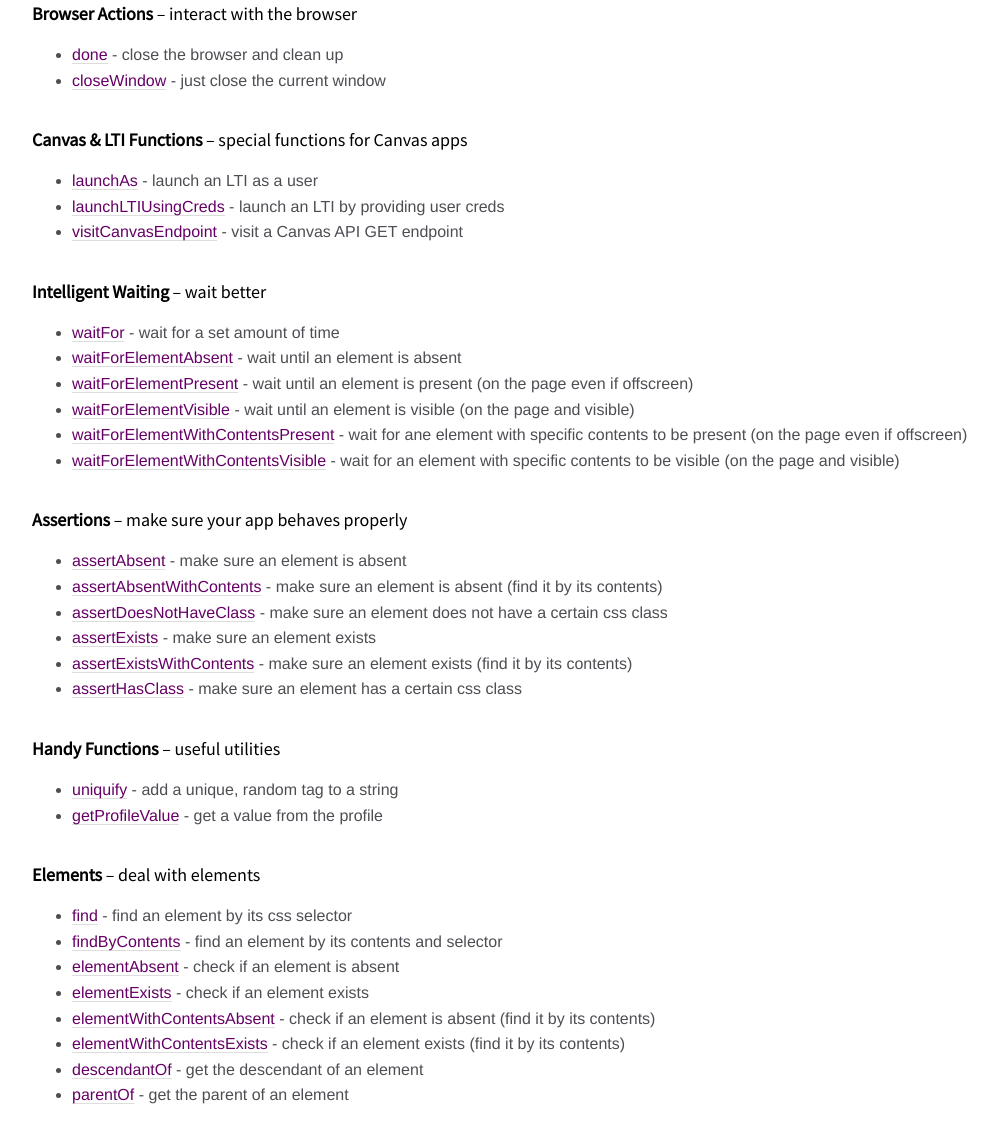
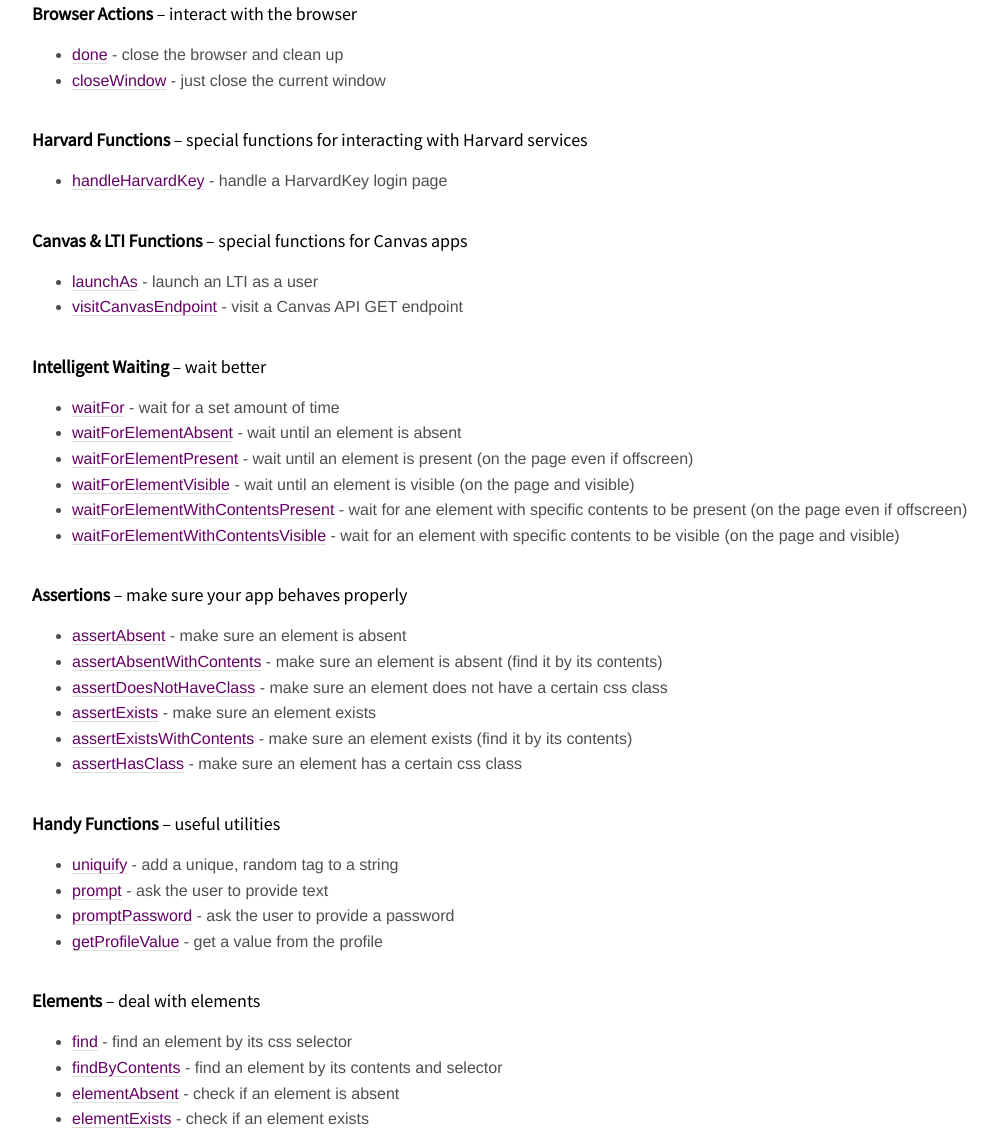
Before and after one commit to harvard-edtech/create-kaixa, a website: page docs/index.html in a window 1280 px wide. Shown: the part 1757-2886 px from the top of the page, without its empty margins (258-1256 px from the left). Drawn offline with Linux system fonts and the light colour scheme.

Commit message:
Added support for admin two factor

```diff
--- a/docs/index.html
+++ b/docs/index.html
@@ -141,10 +141,13 @@
 <li><a href="https://harvard-edtech.github.io/create-kaixa/Kaixa.html#done">done</a> - close the browser and clean up</li>
 <li><a href="https://harvard-edtech.github.io/create-kaixa/Kaixa.html#closeWindow">closeWindow</a> - just close the current window</li>
 </ul>
+<h2><strong>Harvard Functions</strong> – special functions for interacting with Harvard services</h2>
+<ul>
+<li><a href="https://harvard-edtech.github.io/create-kaixa/Kaixa.html#handleHarvardKey">handleHarvardKey</a> - handle a HarvardKey login page</li>
+</ul>
 <h2><strong>Canvas &amp; LTI Functions</strong> – special functions for Canvas apps</h2>
 <ul>
 <li><a href="https://harvard-edtech.github.io/create-kaixa/Kaixa.html#launchAs">launchAs</a> - launch an LTI as a user</li>
-<li><a href="https://harvard-edtech.github.io/create-kaixa/Kaixa.html#launchLTIUsingCreds">launchLTIUsingCreds</a> - launch an LTI by providing user creds</li>
 <li><a href="https://harvard-edtech.github.io/create-kaixa/Kaixa.html#visitCanvasEndpoint">visitCanvasEndpoint</a> - visit a Canvas API GET endpoint</li>
 </ul>
 <h2><strong>Intelligent Waiting</strong> – wait better</h2>
@@ -168,6 +171,8 @@
 <h2><strong>Handy Functions</strong> – useful utilities</h2>
 <ul>
 <li><a href="https://harvard-edtech.github.io/create-kaixa/Kaixa.html#uniquify">uniquify</a> - add a unique, random tag to a string</li>
+<li><a href="https://harvard-edtech.github.io/create-kaixa/Kaixa.html#prompt">prompt</a> - ask the user to provide text</li>
+<li><a href="https://harvard-edtech.github.io/create-kaixa/Kaixa.html#promptPassword">promptPassword</a> - ask the user to provide a password</li>
 <li><a href="https://harvard-edtech.github.io/create-kaixa/Kaixa.html#getProfileValue">getProfileValue</a> - get a value from the profile</li>
 </ul>
 <h2><strong>Elements</strong> – deal with elements</h2>
```
Also changed, not shown: docBuilder/DOCS_HOME.md (+6 -1 lines), 1 other file.
